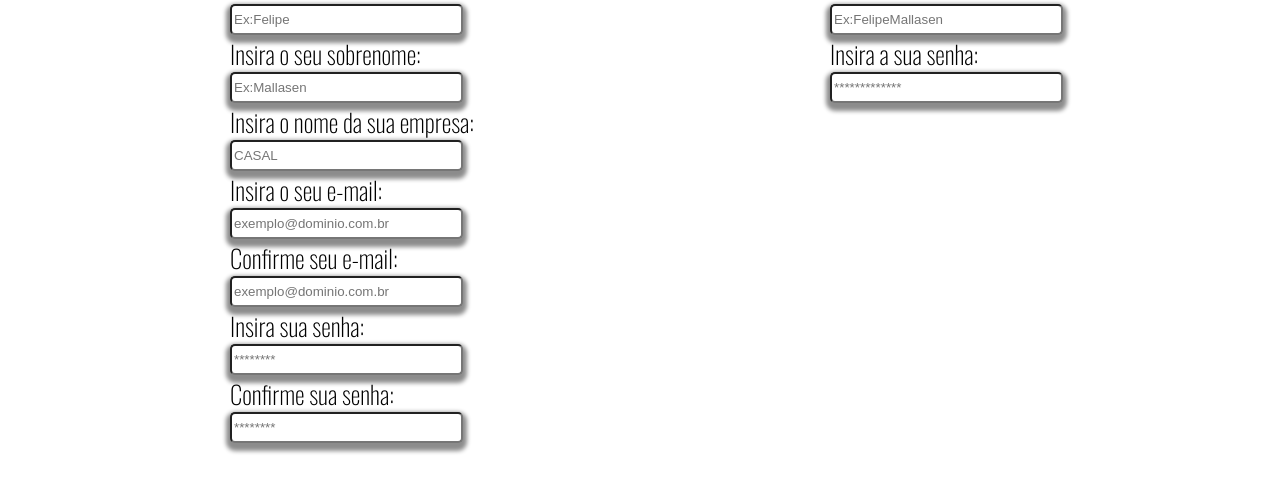
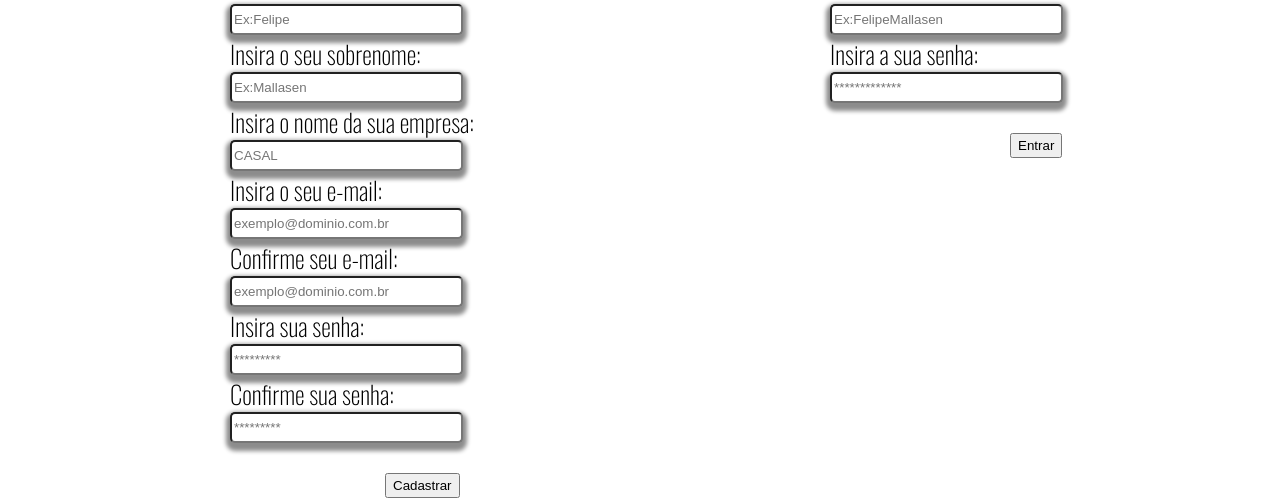
Before and after one commit to Anderson-MF/SPRINT2-SUSTABIL-PROJETO, a plain HTML site: page Site/login.html in a window 1280 px wide. Shown: the part 332-830 px from the top of the page. Before the commit the page ends 800 px from the top, so only its background shows below. Drawn offline with nearby package versions, Linux system fonts and the light colour scheme.

Commit message:
att site

```diff
--- a/Site/login.html
+++ b/Site/login.html
@@ -37,16 +37,18 @@
         <label class="label">Confirme seu e-mail: </label>
         <input class="input" type="text" placeholder="exemplo@dominio.com.br">
         <label class="label">Insira sua senha: </label>
-        <input class="input" type="text" placeholder="********">
+        <input class="input" type="password" placeholder="*********">
         <label class="label">Confirme sua senha: </label>
-        <input class="input" type="text" placeholder="********">
+        <input class="input" type="password" placeholder="*********">
+        <button class="btn">Cadastrar</button>
     </div>
     <div class="form2">
         <h1>Login</h1>
         <label class="label2">Insira o seu usuario/e-mail: </label>
         <input class="input2" type="text" placeholder="Ex:FelipeMallasen">
         <label class="label2">Insira a sua senha: </label>
-        <input class="input2" type="text" placeholder="*************">
+        <input class="input2" type="password" placeholder="*************">
+        <button class="btn2">Entrar</button>
 
     </div>
 </body>
--- a/Site/style_login.css
+++ b/Site/style_login.css
@@ -90,3 +90,15 @@ body {
     rgba(0, 0, 0, 0.45);
     border-radius: 5px;
 }
+
+.btn {
+    margin-top: 30px;
+    height: 25px;
+    margin-left: 185px;
+}
+
+.btn2 {
+    margin-top: 30px;
+    height: 25px;
+    margin-left: 210px;
+}
```
